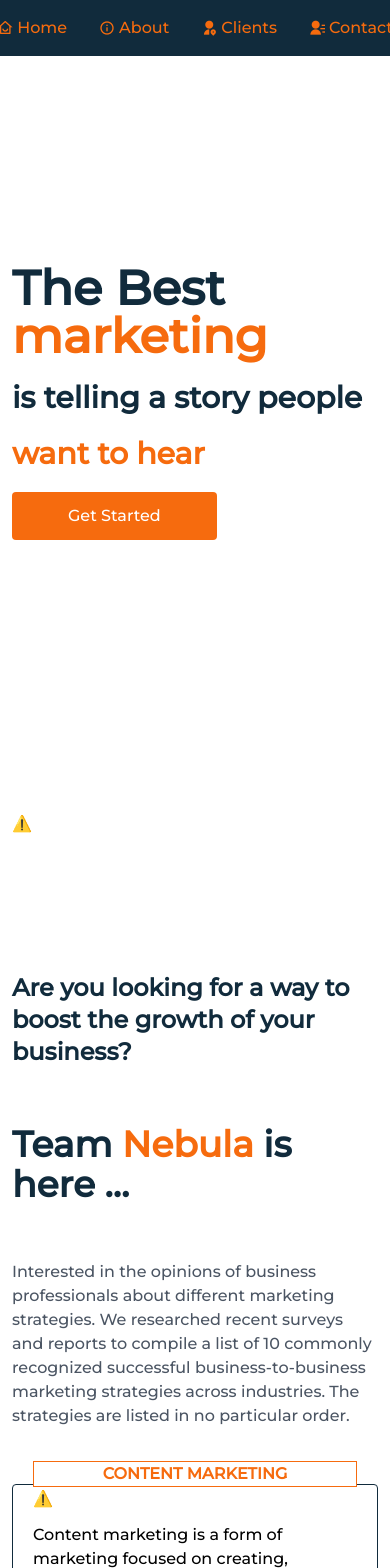
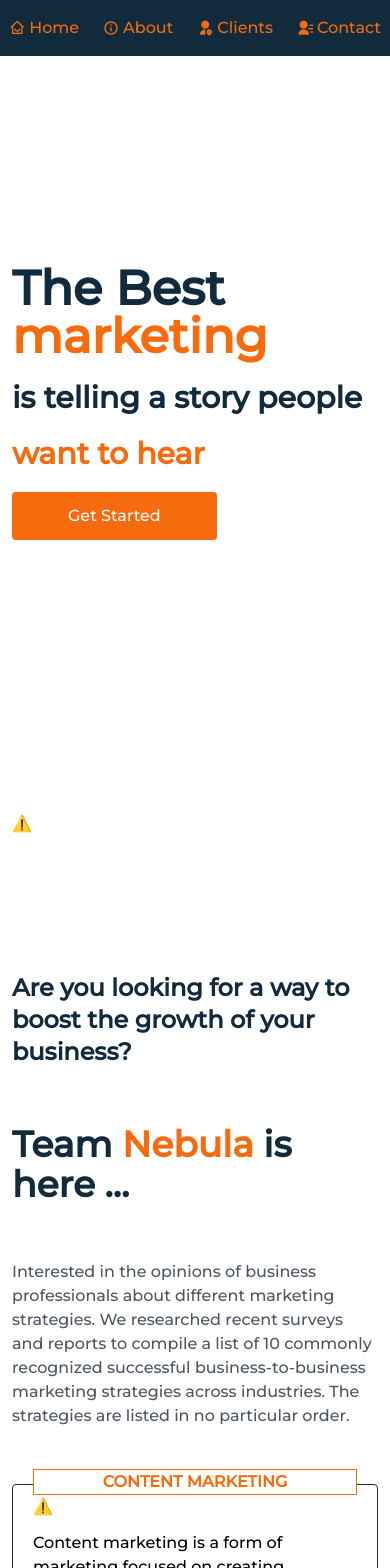
Before and after one commit to Sumitray1/tailwind-css-nebula, a React (Create React App) app: page / in a window 390 px wide. Shown: the top 1568 px of the page. Built offline with nearby package versions, Linux system fonts and the light colour scheme; no server answers.

Commit message:
mobile responsive done

```diff
--- a/src/components/Layout.js
+++ b/src/components/Layout.js
@@ -37,7 +37,7 @@ function Layout({ children }) {
                 </div>
               )} */}
               <div
-                className={`px-20 bg-red py-4  mob:px-4  ${index === 0 && "rounded-l"} ${
+                className={`px-20 bg-red py-4  mob:px-3  ${index === 0 && "rounded-l"} ${
                   index === menuItems.length - 1 && "rounded-r"
                 }
                 flex items-center justify-center space-x-2 mob:space-x-1`}
--- a/src/pages/Home/MarketingStrg.js
+++ b/src/pages/Home/MarketingStrg.js
@@ -46,7 +46,7 @@ function MarketingStrg() {
         {strategies.map((content) => {
           return (
             <div className="border border-primary rounded p-8 mob:p-5  ">
-              <h1 className="text-center text-secondary font-bold text-xxl -mt-11 bg-white border border-secondary ">
+              <h1 className="text-center text-secondary font-bold text-xxl -mt-11 bg-white border border-secondary mob:-mt-9">
                 {content.title}
               </h1>
               <div className=" w-36 mb-3 r">
```
